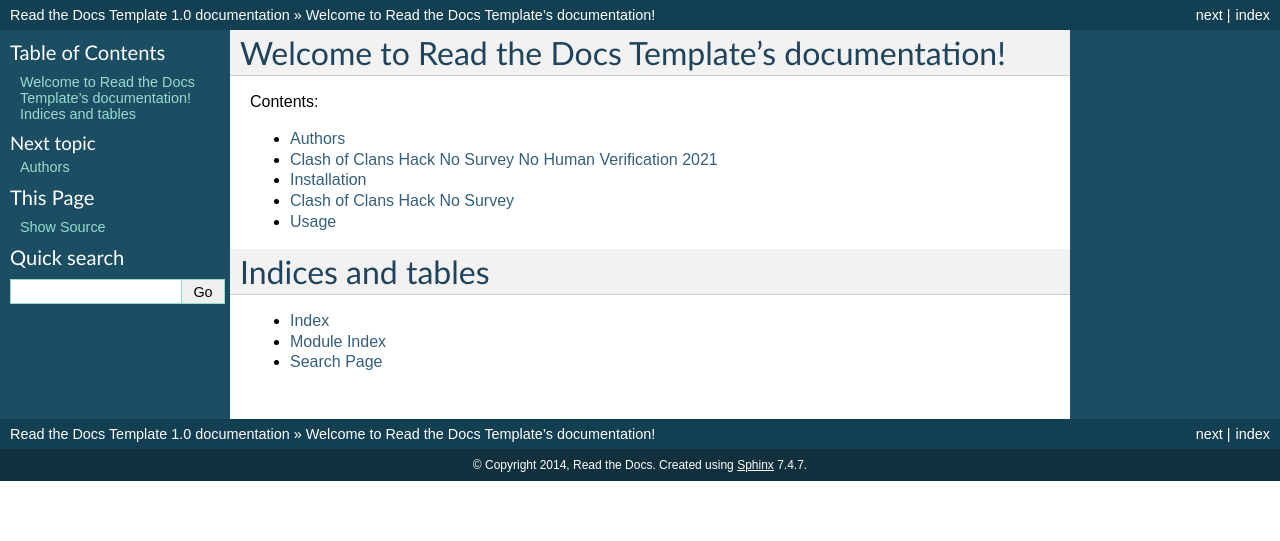
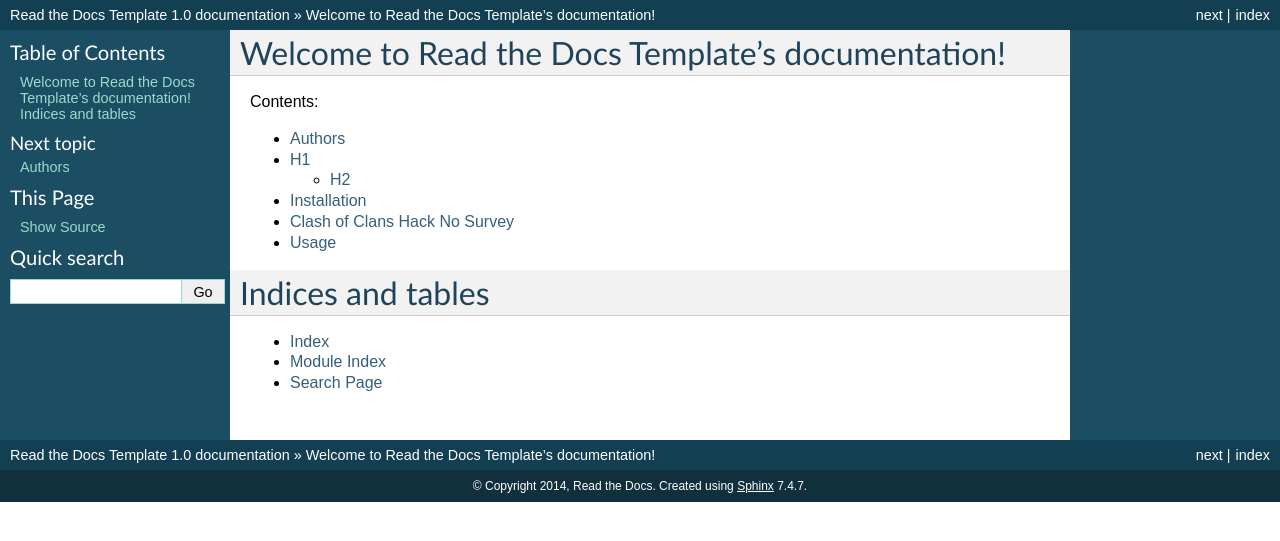
Before and after one commit to comati/sss, a Sphinx documentation site: the page built from docs/index.rst, in a window 1280 px wide. Shown: the top 541 px of the page. Built offline with Sphinx 7.4.7, drawn with Linux system fonts in a browser that asks for light colours; some of the changed lines change nothing that is shown.

Commit message:
Update clash-of-clans-hack.rst

```diff
--- a/docs/clash-of-clans-hack.rst
+++ b/docs/clash-of-clans-hack.rst
@@ -1,28 +1,12 @@
-Clash of Clans Hack No Survey No Human Verification 2021
-========
+H1
+=========
+
+H2
+---------
+
+### Heading level 3
 
 
-Acesta este un test
+The Last Markdown Editor
 
-I just love **bold text**.
-
-## Heading level 2
-### Heading level 3
-
-I really like using Markdown.
-
-I just love **bold text**.
-Italicized text is the *cat's meow*.
-This text is ***really important***.
-My favorite search engine is [Duck Duck Go](https://duckduckgo.com).
-I love supporting the **[EFF](https://eff.org)**.
-This is the *[Markdown Guide](https://www.markdownguide.org)*.
-See the section on [`code`](#code).
-<!-- title only -->
-<h1 align="center"> Title </h1>
-
-<!-- title with div -->
-<div align="center"> <h1 align="center"> Title inside div! </h1> </div>
-
-<!-- title with span (you can render emojis or markdown inside it) -->
-<span align="center"> <h1> :star: My Career: </h1> </span>
+[![N|Solid](https://i.imgur.com/M1UwH3R.png)](https://gsp.ro)
```
